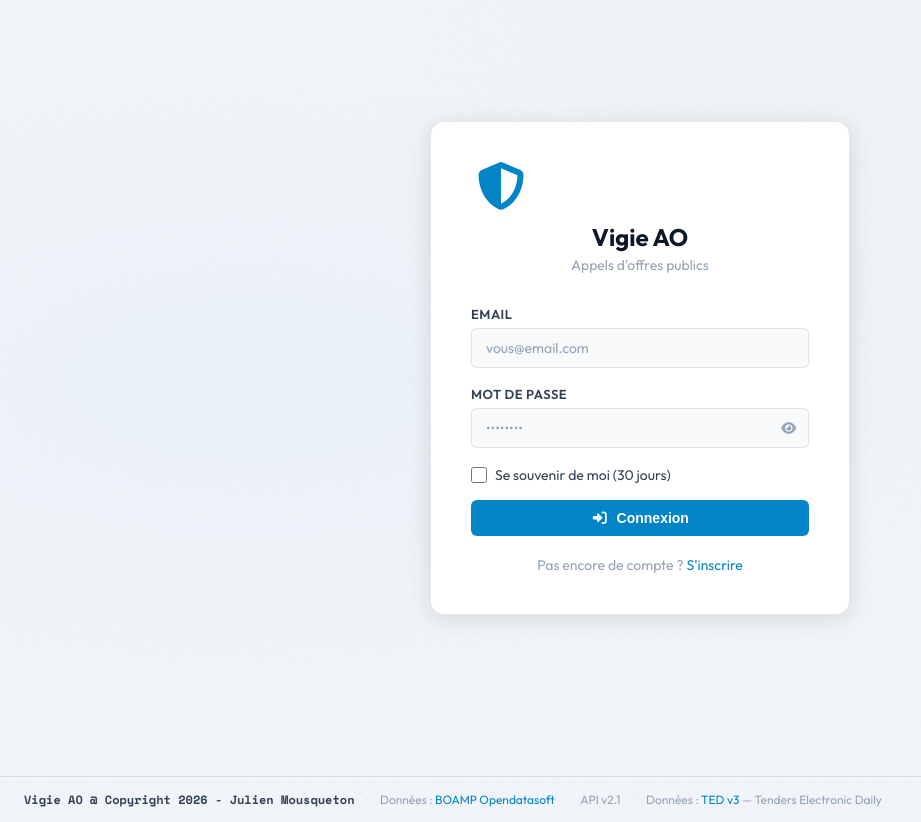
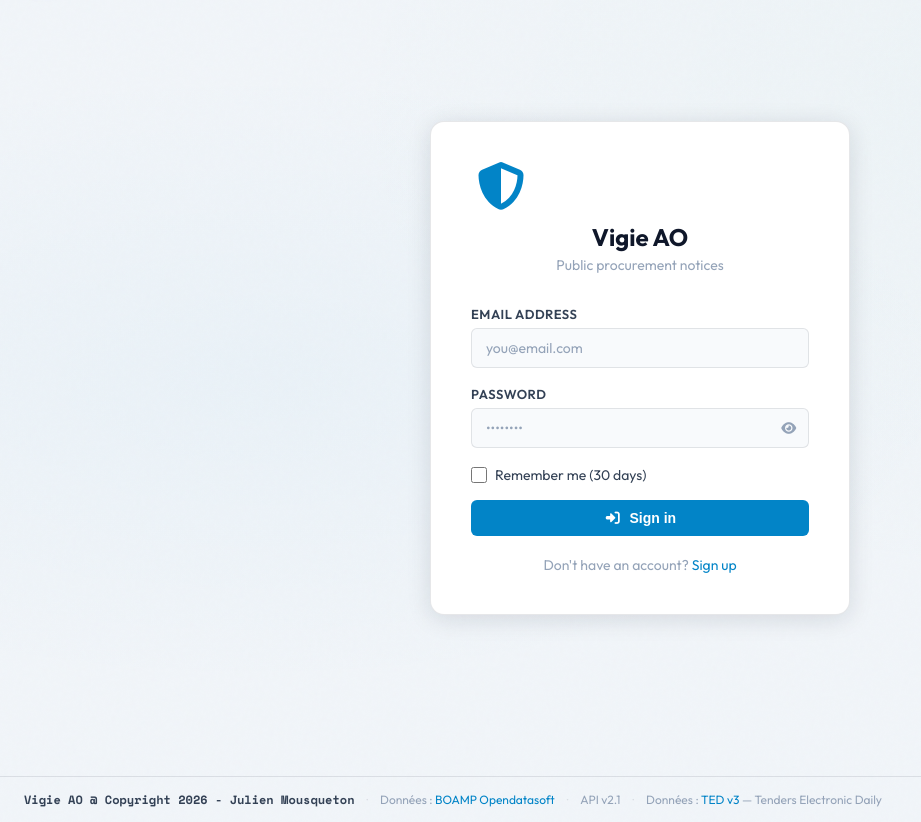
Before and after one commit to JMousqueton/Vigie-AO, a Flask app: page /auth/login in a window 1280 px wide. Shown: the part 64-886 px from the top of the page, without its empty margins (0-921 px from the left). Run offline with Flask 3, Linux system fonts and the light colour scheme; parts of the project's set-up code (start-up, migrations or seed data) failed here and were passed over; some libraries are stand-ins or nearby versions.

Commit message:
login form in english

```diff
--- a/app/routes/auth.py
+++ b/app/routes/auth.py
@@ -26,10 +26,10 @@ auth_bp = Blueprint('auth', __name__)
 # ─── Formulaires ──────────────────────────────────────────────────────────────
 
 class LoginForm(FlaskForm):
-    email = StringField(_l('Email'), validators=[DataRequired(), Email()])
-    password = PasswordField(_l('Mot de passe'), validators=[DataRequired()])
-    remember = BooleanField(_l('Se souvenir de moi'))
-    submit = SubmitField(_l('Connexion'))
+    email = StringField(_l('Email address'), validators=[DataRequired(), Email()])
+    password = PasswordField(_l('Password'), validators=[DataRequired()])
+    remember = BooleanField(_l('Remember me'))
+    submit = SubmitField(_l('Sign in'))
 
 
 class RegisterForm(FlaskForm):
@@ -120,7 +120,7 @@ def login():
         user = User.query.filter_by(email=form.email.data.lower()).first()
         if user and bcrypt.check_password_hash(user.password_hash, form.password.data):
             if not user.is_active:
-                flash('Votre compte est en attente d\'activation. Vérifiez vos emails.', 'warning')
+                flash('Your account is pending activation. Please check your emails.', 'warning')
                 return render_template('auth/login.html', form=form)
 
             login_user(user, remember=form.remember.data)
@@ -136,7 +136,7 @@ def login():
             current_app.logger.info("Connexion : %s", user.email)
             return redirect(next_page or url_for('main.dashboard'))
         else:
-            flash('Email ou mot de passe incorrect.', 'danger')
+            flash('Incorrect email or password.', 'danger')
 
     return render_template('auth/login.html', form=form)
 
@@ -206,7 +206,7 @@ def confirm_email(token):
 def logout():
     current_app.logger.info("Déconnexion : %s", current_user.email)
     logout_user()
-    flash('Vous êtes déconnecté.', 'info')
+    flash('You have been signed out.', 'info')
     return redirect(url_for('auth.login'))
 
 
--- a/app/templates/auth/login.html
+++ b/app/templates/auth/login.html
@@ -1,5 +1,5 @@
 {% extends "base.html" %}
-{% block title %}Connexion — Vigie AO{% endblock %}
+{% block title %}Sign in — Vigie AO{% endblock %}
 
 {% block content %}
 <div class="auth-page">
@@ -7,7 +7,7 @@
     <div class="auth-logo">
       <i class="fa-solid fa-shield-halved"></i>
       <h1>Vigie AO</h1>
-      <p>{{ _("Appels d'offres publics") }}</p>
+      <p>{{ _("Public procurement notices") }}</p>
     </div>
 
     <form method="post" action="{{ url_for('auth.login') }}" novalidate>
@@ -15,7 +15,7 @@
 
       <div class="form-group">
         <label for="email">{{ form.email.label }}</label>
-        {{ form.email(id='email', class='form-control' + (' is-invalid' if form.email.errors else ''), placeholder='vous@email.com', autocomplete='email') }}
+        {{ form.email(id='email', class='form-control' + (' is-invalid' if form.email.errors else ''), placeholder='you@email.com', autocomplete='email') }}
         {% for err in form.email.errors %}<div class="invalid-feedback">{{ err }}</div>{% endfor %}
       </div>
 
@@ -33,7 +33,7 @@
       <div class="form-check-row">
         <label class="check-label">
           {{ form.remember(id='remember', class='form-check-input') }}
-          <span>{{ _('Se souvenir de moi (30 jours)') }}</span>
+          <span>{{ _('Remember me (30 days)') }}</span>
         </label>
       </div>
 
@@ -44,8 +44,8 @@
     </form>
 
     <div class="auth-footer">
-      {{ _('Pas encore de compte ?') }}
-      <a href="{{ url_for('auth.register') }}">{{ _("S'inscrire") }}</a>
+      {{ _("Don't have an account?") }}
+      <a href="{{ url_for('auth.register') }}">{{ _("Sign up") }}</a>
     </div>
   </div>
 </div>
```
